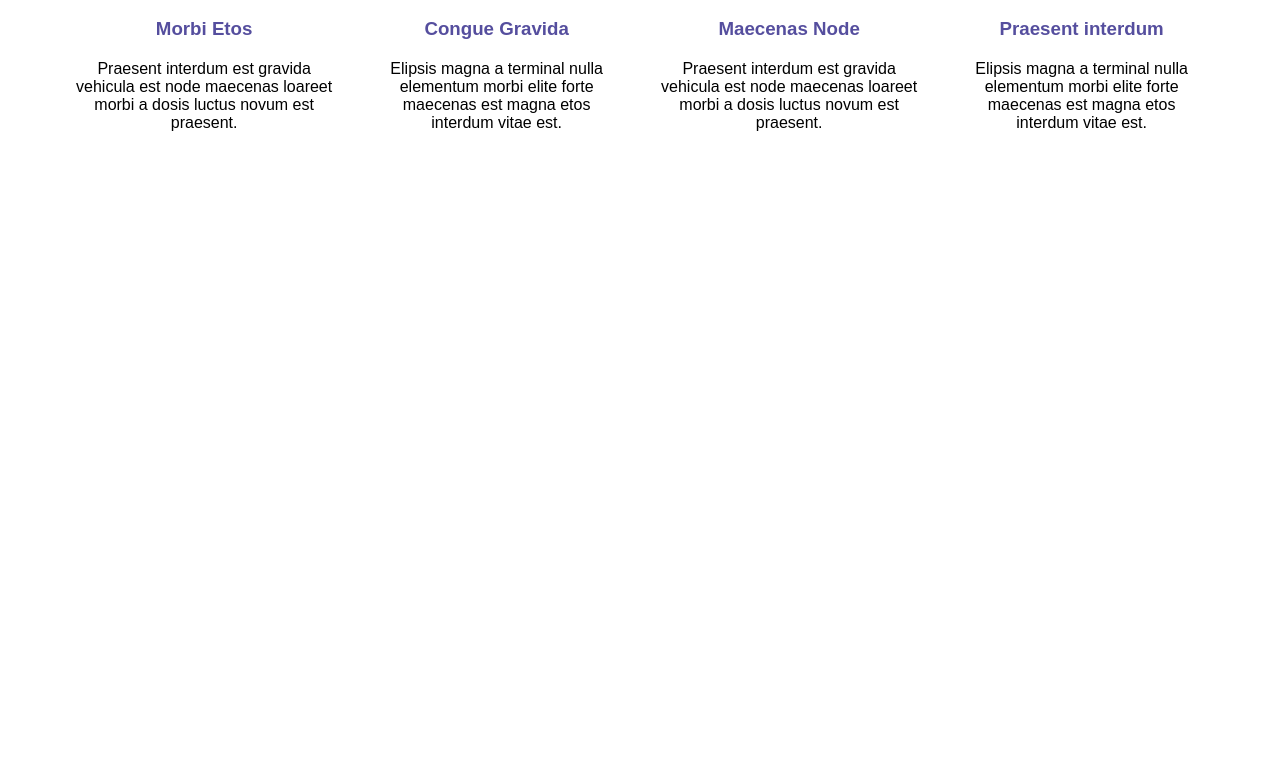
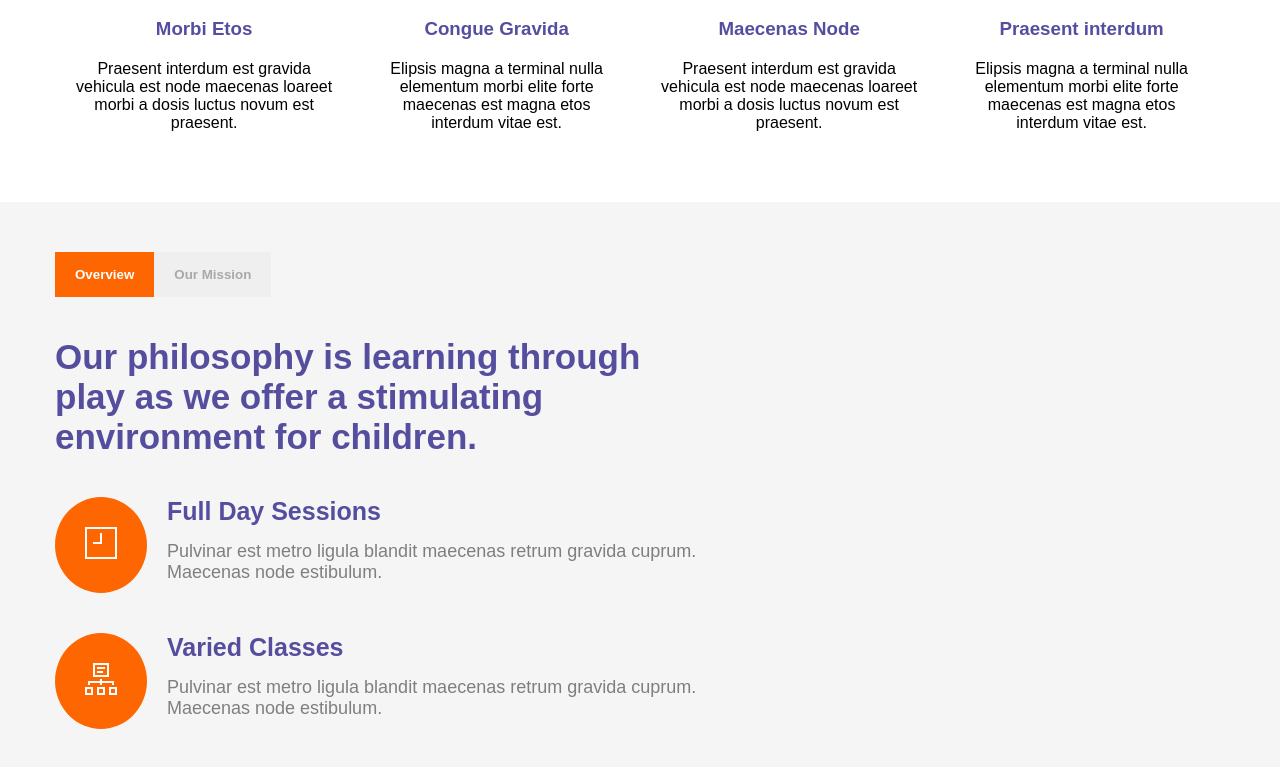
Before and after one commit to Giotreglia/proj-html-vuejs, a Vue app: page / in a window 1280 px wide. Shown: the part 1287-2054 px from the top of the page. Before the commit the page ends 1489 px from the top, so only its background shows below. Built offline with nearby package versions, Linux system fonts and the light colour scheme.

Commit message:
Sezione Overview prima parte

```diff
--- a/src/components/AppMain.vue
+++ b/src/components/AppMain.vue
@@ -1,16 +1,19 @@
 <script>
 import Welcome from '../components/Welcome.vue';
+import OverviewMission from './OverviewMission.vue';
 
 export default {
     name: 'AppMain',
     components: {
-        Welcome
+        Welcome,
+        OverviewMission
     }
 }
 </script>
 <template>
     <main>
         <Welcome />
+        <OverviewMission />
     </main>
 </template>
 <style lang="scss">
--- a/src/components/CTA.vue
+++ b/src/components/CTA.vue
@@ -7,7 +7,7 @@ export default {
     <section id="cta">
         <div id="cta-container">
             <p class="cta-text">How to Enroll Your Child to a Class?</p>
-            <button class="btn btn-white">Learn more <i class="fa-solid fa-chevron-right"></i></button>
+            <button class="btn btn-white">LEARN MORE <i class="fa-solid fa-chevron-right"></i></button>
         </div>
     </section>
 </template>
@@ -32,5 +32,6 @@ export default {
     .cta-text {
         font-size: 40px;
     }
+
 }
 </style>
--- /dev/null
+++ b/src/components/OverviewMission.vue
@@ -0,0 +1,120 @@
+<script>
+export default {
+    name: 'OverviewMission',
+    data() {
+        return {
+            overviewList: [
+                {
+                    image: 'src/assets/images/clock_alt.png',
+                    title: 'Full Day Sessions',
+                    text: 'Pulvinar est metro ligula blandit maecenas retrum gravida cuprum. Maecenas node estibulum.'
+                },
+                {
+                    image: 'src/assets/images/diagram_alt.png',
+                    title: 'Varied Classes',
+                    text: 'Pulvinar est metro ligula blandit maecenas retrum gravida cuprum. Maecenas node estibulum.'
+                }
+            ]
+        }
+    },
+}
+</script>
+<template>
+    <section id="overview-mission">
+        <div id="overview-mission-container">
+            <div class="overview-mission-left">
+                <div class="overview-buttons">
+                    <button class="btn-left btn bg-secondary">Overview</button>
+                    <button class="btn-right btn">Our Mission</button>
+                </div>
+
+                <h2 class="primary">Our philosophy is learning through play as we offer a stimulating environment for
+                    children.</h2>
+
+                <div class="overview-list" v-for="(card, i) in overviewList" :key="i">
+                    <div class="overvie-img-wrapper">
+                        <img :src="card.image" :alt="card.title">
+                    </div>
+                    <div class="overview-list-right">
+                        <h3 class="primary">{{ card.title }}</h3>
+                        <p class="text-grey">{{ card.text }}</p>
+                    </div>
+                </div>
+            </div>
+
+            <div class="overview-mission-right">
+
+            </div>
+        </div>
+
+    </section>
+</template>
+<style lang="scss" scoped>
+@use '../styles/general.scss';
+@use '../styles/partials/variables' as *;
+
+#overview-mission {
+    background-color: $color-tertiary;
+
+    h2 {
+        font-size: 35px;
+    }
+}
+
+#overview-mission-container {
+    max-width: 1170px;
+    margin: auto;
+    display: flex;
+    padding: 50px 0;
+}
+
+.overview-mission-left {
+    width: 55%;
+    display: flex;
+    flex-direction: column;
+    gap: 40px;
+}
+
+.overview-mission-right {
+    width: 45%;
+    display: flex;
+    flex-direction: column;
+}
+
+.overview-buttons {
+    .btn-left {
+        color: white;
+    }
+
+    .btn-right {
+        color: darken($color-tertiary, 30);
+    }
+}
+
+.overview-list {
+    display: flex;
+    align-items: center;
+    gap: 20px;
+
+    .overview-list-right {
+        display: flex;
+        flex-direction: column;
+        height: 100%;
+        gap: 15px;
+
+        h3 {
+            font-size: 25px;
+        }
+
+        p {
+            font-size: 18px;
+        }
+    }
+}
+
+.overvie-img-wrapper {
+    background-color: $color-secondary;
+    border-radius: 50%;
+    padding: 30px;
+}
+</style>
--- a/src/styles/general.scss
+++ b/src/styles/general.scss
@@ -11,11 +11,12 @@ body {
 }
 
 .btn {
-    padding: 15px 15px;
+    padding: 15px 20px;
     font-weight: bold;
-    text-transform: uppercase;
     cursor: pointer;
     transition: all 0.1s;
+    border: 0;
+
 
     &:hover {
         scale: 1.05;
@@ -51,3 +52,7 @@ body {
         background-color: $color-secondary;
     }
 }
+
+.text-grey {
+    color: rgb(127, 127, 127);
+}
--- a/src/styles/partials/_variables.scss
+++ b/src/styles/partials/_variables.scss
@@ -1,2 +1,3 @@
 $color-primary: #554e9e;
 $color-secondary: #fe6601;
+$color-tertiary: #f5f5f5;
```
